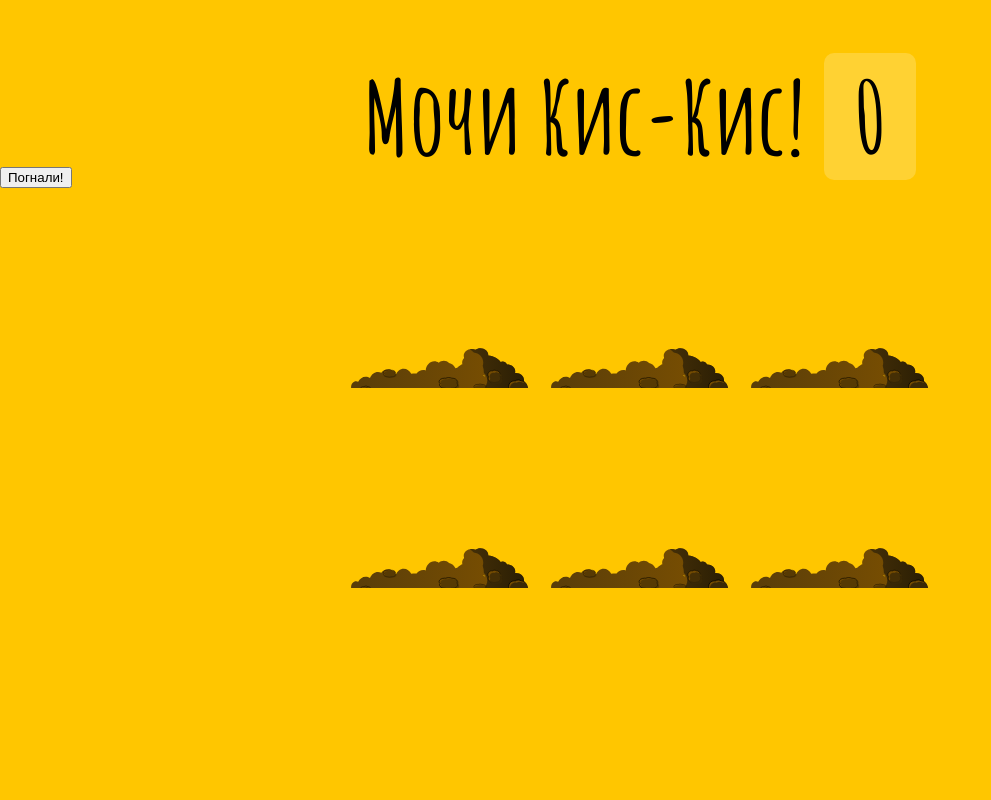
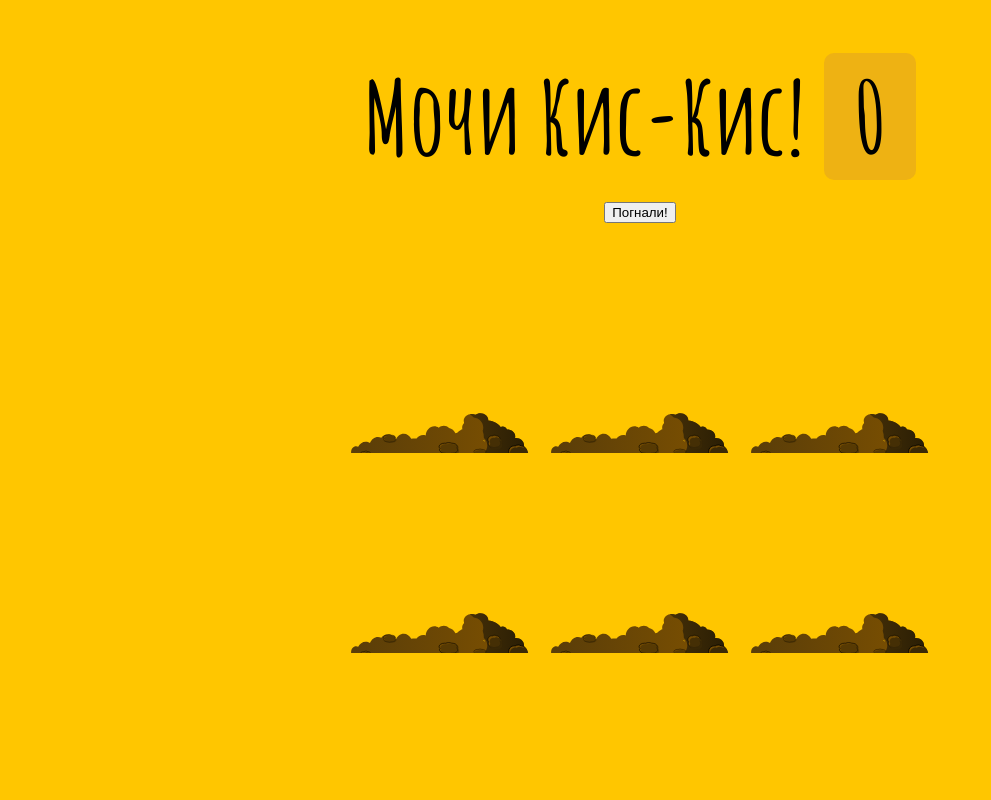
Before and after one commit to Denisovitch/kis_kis, a plain HTML site: page index.html in a window 1280 px wide. Shown: the whole page, without its empty margins (0-991 px from the left). Drawn offline with Linux system fonts and the light colour scheme.

Commit message:
fix- start button

```diff
--- a/index.html
+++ b/index.html
@@ -8,7 +8,7 @@
       rel="stylesheet"
       type="text/css"
     />
-    <link rel="stylesheet" href="style.css" />
+    <link rel="stylesheet" href="/style.css" />
   </head>
   <body>
     <h1>Мочи Кис-Кис! <span class="score">0</span></h1>
--- a/style.css
+++ b/style.css
@@ -12,6 +12,7 @@ body {
   padding: 0;
   margin: 0;
   font-family: 'Amatic SC', cursive;
+  text-align: center;
 }
 
 h1 {
@@ -22,16 +23,17 @@ h1 {
 }
 
 .button {
-display: flex;
-position: center;
-font-size: xx-large;
+  padding: 10px 40px;
+  margin: 20px;
+  background-color: inherit;
+  font-size: 20px;
 
 
 }
 
 
 .score {
-  background: rgba(255,255,255,0.2);
+  background: rgba(170, 94, 94, 0.2);
   padding: 0 3rem;
   line-height: 1;
   border-radius: 1rem;
```
